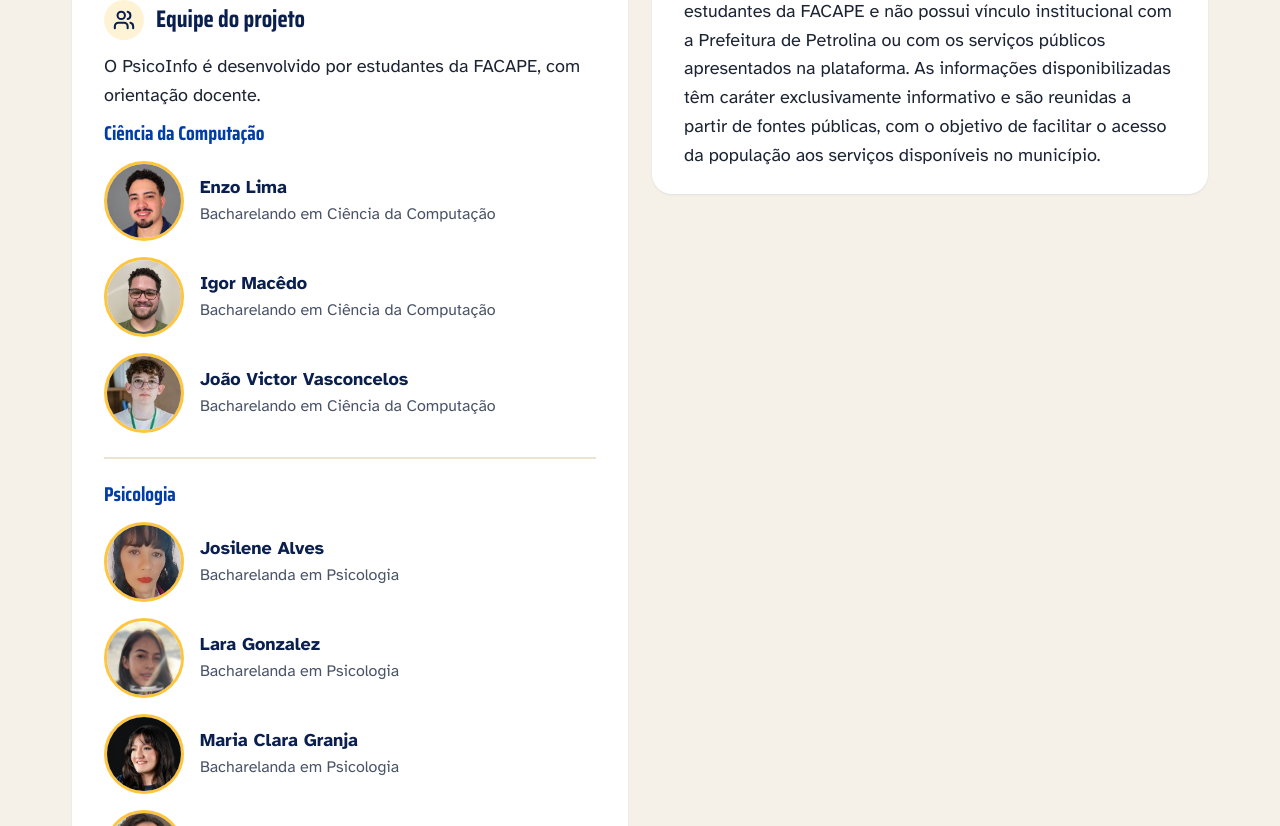
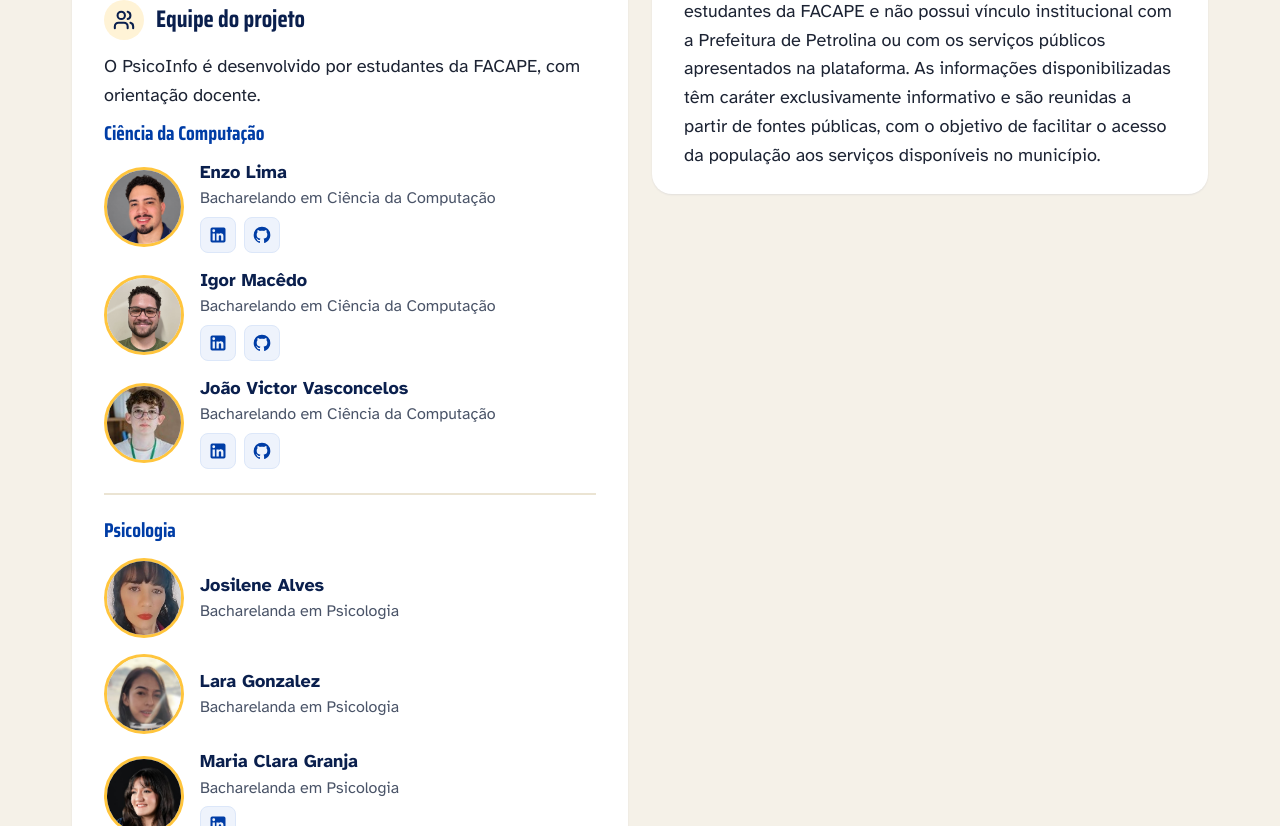
Before and after one commit to PsicoinfoTeam/psicoinfo, a React (Vite) app: page /sobre in a window 1280 px wide. Shown: the part 1234-2060 px from the top of the page. Built offline with nearby package versions, Linux system fonts and the light colour scheme.

Commit message:
feat: adiciona links de LinkedIn e GitHub na equipe do projeto

```diff
--- a/src/components/TeamMember.module.css
+++ b/src/components/TeamMember.module.css
@@ -50,6 +50,40 @@
   line-height: var(--leading-snug);
 }
 
+.redes {
+  display: flex;
+  align-items: center;
+  gap: var(--space-2);
+  margin-top: var(--space-1);
+}
+
+.rede {
+  display: inline-flex;
+  align-items: center;
+  justify-content: center;
+  width: 2.25rem;
+  height: 2.25rem;
+  border: 1.5px solid var(--color-blue-100);
+  border-radius: var(--radius-sm);
+  background-color: var(--color-surface-alt);
+  color: var(--color-primary);
+  text-decoration: none;
+  transition:
+    background-color var(--duration-fast) var(--ease),
+    border-color var(--duration-fast) var(--ease),
+    color var(--duration-fast) var(--ease),
+    transform var(--duration-fast) var(--ease),
+    box-shadow var(--duration-fast) var(--ease);
+}
+
+.rede:hover {
+  background-color: var(--color-primary);
+  border-color: var(--color-primary);
+  color: var(--color-on-primary);
+  transform: translateY(-1px);
+  box-shadow: var(--shadow-sm);
+}
+
 @media (min-width: 600px) {
   .foto {
     width: 5rem;
--- a/src/components/TeamMember.tsx
+++ b/src/components/TeamMember.tsx
@@ -6,6 +6,8 @@ interface TeamMemberProps {
   nome: string;
   subtitulo: string;
   foto?: FotoIntegrante;
+  linkedin?: string;
+  github?: string;
 }
 
 function limitar(valor: number, minimo: number, maximo: number): number {
@@ -34,12 +36,47 @@ function estiloDaFoto({ largura, altura, enquadramento }: FotoIntegrante) {
 function iniciais(nome: string): string {
   const partes = nome.trim().split(/\s+/);
   const primeira = partes[0]?.[0] ?? '';
-  const ultima = partes.length > 1 ? (partes[partes.length - 1]?.[0] ?? '') : '';
+  const ultima =
+    partes.length > 1 ? (partes[partes.length - 1]?.[0] ?? '') : '';
   return `${primeira}${ultima}`.toUpperCase();
 }
 
-/** Integrante da equipe: foto redonda com nome e curso ao lado. */
-function TeamMember({ nome, subtitulo, foto }: TeamMemberProps) {
+function IconeLinkedIn() {
+  return (
+    <svg
+      viewBox="0 0 24 24"
+      width="20"
+      height="20"
+      fill="currentColor"
+      aria-hidden="true"
+    >
+      <path d="M19 3a2 2 0 0 1 2 2v14a2 2 0 0 1-2 2H5a2 2 0 0 1-2-2V5a2 2 0 0 1 2-2h14m-.5 15.5v-5.3a3.26 3.26 0 0 0-3.26-3.26c-.85 0-1.84.52-2.28 1.3v-1.11h-2.79v8.37h2.79v-4.93c0-.77.62-1.4 1.39-1.4a1.4 1.4 0 0 1 1.4 1.4v4.93h2.75M6.88 8.56a1.68 1.68 0 0 0 1.68-1.68c0-.93-.75-1.69-1.68-1.69a1.69 1.69 0 0 0-1.69 1.69c0 .93.76 1.68 1.69 1.68m1.39 9.94v-8.37H5.5v8.37h2.77Z" />
+    </svg>
+  );
+}
+
+function IconeGitHub() {
+  return (
+    <svg
+      viewBox="0 0 24 24"
+      width="20"
+      height="20"
+      fill="currentColor"
+      aria-hidden="true"
+    >
+      <path d="M12 2A10 10 0 0 0 2 12c0 4.42 2.87 8.17 6.84 9.5.5.08.66-.23.66-.5v-1.69c-2.77.6-3.36-1.34-3.36-1.34-.46-1.16-1.11-1.47-1.11-1.47-.91-.62.07-.6.07-.6 1 .07 1.53 1.03 1.53 1.03.87 1.52 2.34 1.07 2.91.83.09-.65.35-1.09.63-1.34-2.22-.25-4.55-1.11-4.55-4.92 0-1.11.38-2 1.03-2.71-.1-.25-.45-1.29.1-2.64 0 0 .84-.27 2.75 1.02.79-.22 1.65-.33 2.5-.33.85 0 1.71.11 2.5.33 1.91-1.29 2.75-1.02 2.75-1.02.55 1.35.2 2.39.1 2.64.65.71 1.03 1.6 1.03 2.71 0 3.82-2.34 4.66-4.57 4.91.36.31.69.92.69 1.85V21c0 .27.16.59.67.5C19.14 20.16 22 16.42 22 12A10 10 0 0 0 12 2Z" />
+    </svg>
+  );
+}
+
+/** Integrante da equipe: foto redonda com nome, curso e redes sociais ao lado. */
+function TeamMember({
+  nome,
+  subtitulo,
+  foto,
+  linkedin,
+  github,
+}: TeamMemberProps) {
   return (
     <div className={styles.integrante}>
       <div className={styles.foto}>
@@ -63,6 +100,34 @@ function TeamMember({ nome, subtitulo, foto }: TeamMemberProps) {
       <div className={styles.texto}>
         <p className={styles.nome}>{nome}</p>
         <p className={styles.subtitulo}>{subtitulo}</p>
+        {(linkedin || github) && (
+          <div className={styles.redes}>
+            {linkedin && (
+              <a
+                href={linkedin}
+                target="_blank"
+                rel="noopener noreferrer"
+                className={styles.rede}
+                aria-label={`LinkedIn de ${nome} (abre em nova aba)`}
+                title={`LinkedIn de ${nome}`}
+              >
+                <IconeLinkedIn />
+              </a>
+            )}
+            {github && (
+              <a
+                href={github}
+                target="_blank"
+                rel="noopener noreferrer"
+                className={styles.rede}
+                aria-label={`GitHub de ${nome} (abre em nova aba)`}
+                title={`GitHub de ${nome}`}
+              >
+                <IconeGitHub />
+              </a>
+            )}
+          </div>
+        )}
       </div>
     </div>
   );
--- a/src/data/equipe.ts
+++ b/src/data/equipe.ts
@@ -37,6 +37,8 @@ const INTEGRANTES: Integrante[] = [
       altura: 163,
       enquadramento: { x: 0.5, y: 0.29, zoom: 1.4 },
     },
+    linkedin: 'https://www.linkedin.com/in/jvvasconcel0s/',
+    github: 'https://github.com/JvVasconcel0s',
   },
   {
     nome: 'Enzo Lima',
@@ -47,6 +49,8 @@ const INTEGRANTES: Integrante[] = [
       altura: 1024,
       enquadramento: { x: 0.51, y: 0.44, zoom: 1 },
     },
+    linkedin: 'https://www.linkedin.com/in/enzo-lima-2a51b021a/',
+    github: 'https://github.com/enzoudev',
   },
   {
     nome: 'Igor Macêdo',
@@ -57,6 +61,8 @@ const INTEGRANTES: Integrante[] = [
       altura: 1024,
       enquadramento: { x: 0.495, y: 0.33, zoom: 1 },
     },
+    linkedin: 'https://www.linkedin.com/in/macedoigorr/',
+    github: 'https://github.com/IgorMacdo',
   },
   {
     nome: 'Maria Clara Granja',
@@ -67,6 +73,7 @@ const INTEGRANTES: Integrante[] = [
       altura: 1024,
       enquadramento: { x: 0.484, y: 0.23, zoom: 1.9 },
     },
+    linkedin: 'https://www.linkedin.com/in/mariaclarafgranja/',
   },
   {
     nome: 'Maria Luísa Bompastor',
@@ -77,6 +84,7 @@ const INTEGRANTES: Integrante[] = [
       altura: 576,
       enquadramento: { x: 0.532, y: 0.434, zoom: 2 },
     },
+    linkedin: 'https://www.linkedin.com/in/maria-luisa-bompastor-69b840243/',
   },
   {
     nome: 'Lara Gonzalez',
@@ -97,6 +105,8 @@ const INTEGRANTES: Integrante[] = [
       altura: 726,
       enquadramento: { x: 0.511, y: 0.31, zoom: 1.15 },
     },
+    linkedin:
+      'https://www.linkedin.com/in/wa%C3%ACtusy-de-ara%C3%BAjo-9022b5117/',
   },
   {
     nome: 'Josilene Alves',
--- a/src/pages/Sobre.tsx
+++ b/src/pages/Sobre.tsx
@@ -105,6 +105,8 @@ function Sobre() {
                           nome={integrante.nome}
                           subtitulo={grupo.subtitulo}
                           foto={integrante.foto}
+                          linkedin={integrante.linkedin}
+                          github={integrante.github}
                         />
                       </li>
                     ))}
--- a/src/types/equipe.ts
+++ b/src/types/equipe.ts
@@ -24,6 +24,8 @@ export interface Integrante {
   curso: Curso;
   /** Sem foto, aparecem as iniciais no lugar */
   foto?: FotoIntegrante;
+  linkedin?: string;
+  github?: string;
 }
 
 export interface GrupoEquipe {
```
